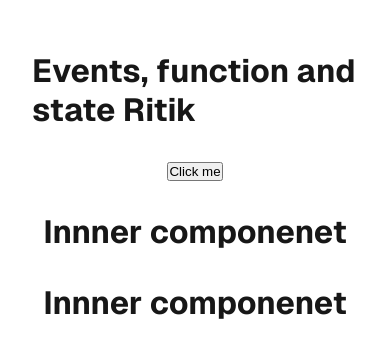
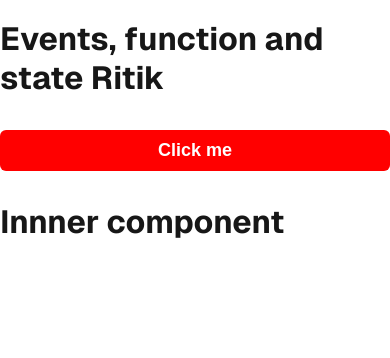
Before and after one commit to ritikmaurya4747/nextjs-blog, a Next.js app: page / in a window 390 px wide. Shown: the top 358 px of the page. Built offline with nearby package versions, Linux system fonts and the light colour scheme.

Commit message:
adding some css

```diff
--- a/src/app/page.js
+++ b/src/app/page.js
@@ -8,16 +8,16 @@ export default function Home() {
   }
   const InnerCompo= () => {
     return (
-      <h1>Innner componenet</h1>
+      <h1>Innner component</h1>
     )
   }
   return (
     <div className={styles.page}>
       <main className={styles.main}>
         <h1>Events, function and state {name}</h1>
-        <button onClick={()=>apple("Fruit")}>Click me</button>
+        <button className={styles.btn} onClick={()=>apple("Fruit")}>Click me</button>
         <InnerCompo />
-        {InnerCompo()}
+        {/* {InnerCompo()} */}
       </main>
     </div>
   );
--- a/src/app/page.module.css
+++ b/src/app/page.module.css
@@ -1,11 +1,4 @@
 .page {
-  --gray-rgb: 0, 0, 0;
-  --gray-alpha-200: rgba(var(--gray-rgb), 0.08);
-  --gray-alpha-100: rgba(var(--gray-rgb), 0.05);
-
-  --button-primary-hover: #383838;
-  --button-secondary-hover: #f2f2f2;
-
   display: grid;
   grid-template-rows: 20px 1fr 20px;
   /* align-items: center; */
@@ -15,154 +8,18 @@
   /* gap: 64px; */
   font-family: var(--font-geist-sans);
 }
-
-@media (prefers-color-scheme: dark) {
-  .page {
-    --gray-rgb: 255, 255, 255;
-    --gray-alpha-200: rgba(var(--gray-rgb), 0.145);
-    --gray-alpha-100: rgba(var(--gray-rgb), 0.06);
-
-    --button-primary-hover: #ccc;
-    --button-secondary-hover: #1a1a1a;
-  }
-}
-
 .main {
   display: flex;
   flex-direction: column;
   gap: 32px;
   grid-row-start: 2;
 }
-
-.main ol {
-  font-family: var(--font-geist-mono);
-  padding-left: 0;
-  margin: 0;
-  font-size: 14px;
-  line-height: 24px;
-  letter-spacing: -0.01em;
-  list-style-position: inside;
-}
-
-.main li:not(:last-of-type) {
-  margin-bottom: 8px;
-}
-
-.main code {
-  font-family: inherit;
-  background: var(--gray-alpha-100);
-  padding: 2px 4px;
-  border-radius: 4px;
+.btn{
+  background-color: red;
+  padding: 10px;
+  border: none;
+  border-radius: 6px;
+  color: white;
+  font-size: 18px;
   font-weight: 600;
 }
-
-.ctas {
-  display: flex;
-  gap: 16px;
-}
-
-.ctas a {
-  appearance: none;
-  border-radius: 128px;
-  height: 48px;
-  padding: 0 20px;
-  border: none;
-  border: 1px solid transparent;
-  transition:
-    background 0.2s,
-    color 0.2s,
-    border-color 0.2s;
-  cursor: pointer;
-  display: flex;
-  align-items: center;
-  justify-content: center;
-  font-size: 16px;
-  line-height: 20px;
-  font-weight: 500;
-}
-
-a.primary {
-  background: var(--foreground);
-  color: var(--background);
-  gap: 8px;
-}
-
-a.secondary {
-  border-color: var(--gray-alpha-200);
-  min-width: 180px;
-}
-
-.footer {
-  grid-row-start: 3;
-  display: flex;
-  gap: 24px;
-}
-
-.footer a {
-  display: flex;
-  align-items: center;
-  gap: 8px;
-}
-
-.footer img {
-  flex-shrink: 0;
-}
-
-/* Enable hover only on non-touch devices */
-@media (hover: hover) and (pointer: fine) {
-  a.primary:hover {
-    background: var(--button-primary-hover);
-    border-color: transparent;
-  }
-
-  a.secondary:hover {
-    background: var(--button-secondary-hover);
-    border-color: transparent;
-  }
-
-  .footer a:hover {
-    text-decoration: underline;
-    text-underline-offset: 4px;
-  }
-}
-
-@media (max-width: 600px) {
-  .page {
-    padding: 32px;
-    padding-bottom: 80px;
-  }
-
-  .main {
-    align-items: center;
-  }
-
-  .main ol {
-    text-align: center;
-  }
-
-  .ctas {
-    flex-direction: column;
-  }
-
-  .ctas a {
-    font-size: 14px;
-    height: 40px;
-    padding: 0 16px;
-  }
-
-  a.secondary {
-    min-width: auto;
-  }
-
-  .footer {
-    flex-wrap: wrap;
-    align-items: center;
-    justify-content: center;
-  }
-}
-
-@media (prefers-color-scheme: dark) {
-  .logo {
-    filter: invert();
-  }
-}
```
